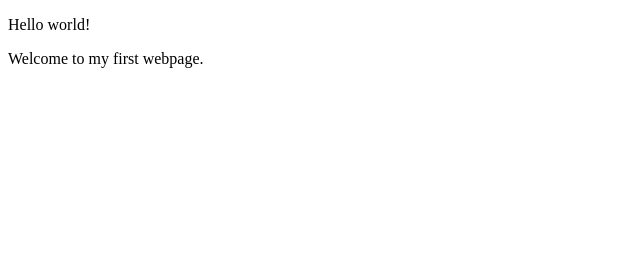
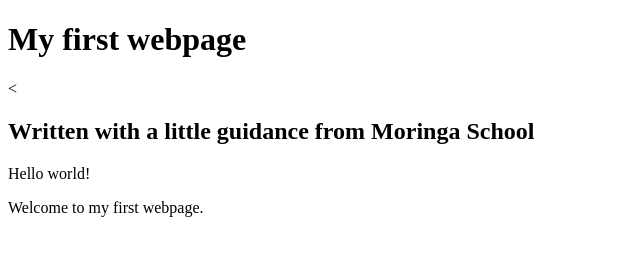
Before and after one commit to saudahabib/webpage1, a plain HTML site: page my-first-webpage.html in a window 1280 px wide. Shown: the whole page, without its empty margins (0-640 px from the left). Drawn offline with Linux system fonts and the light colour scheme.

Commit message:
will add h1 and h2 tags

```diff
--- a/my-first-webpage.html
+++ b/my-first-webpage.html
@@ -6,6 +6,8 @@
     <title>My first webpage!</title>
   </head>
   <body>
+    <h1>My first webpage</h2>
+      <<h2>Written with a little guidance from Moringa School</h2>
 <p>Hello world!</p>
 <p>Welcome to my first webpage.</p>
   </body>
```
